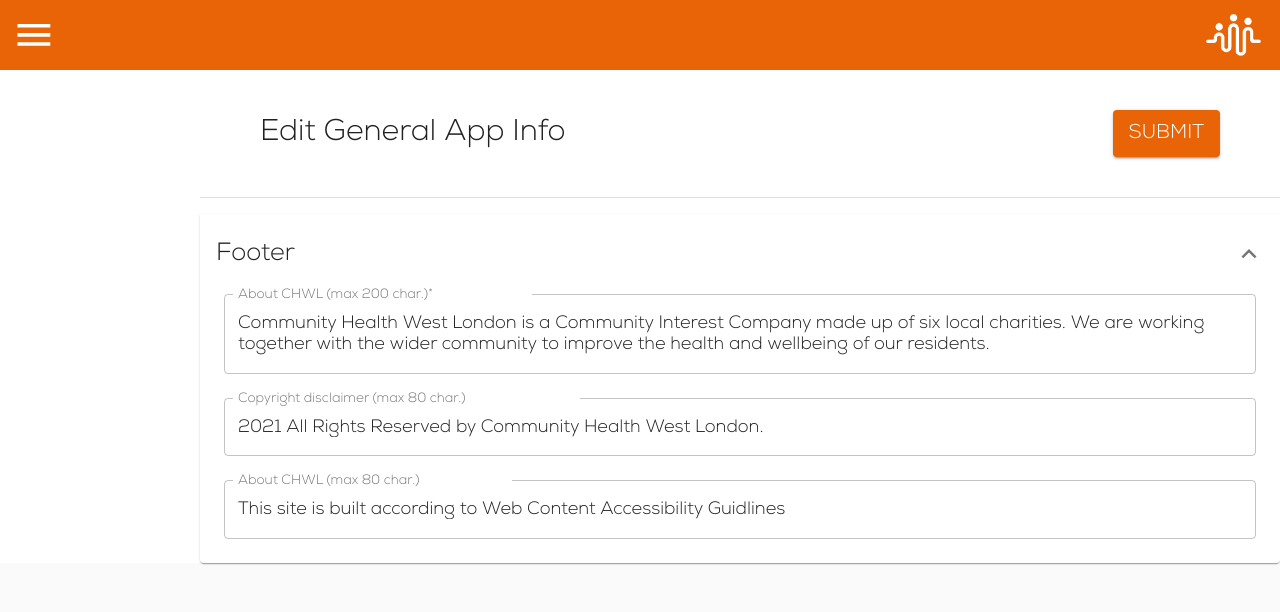
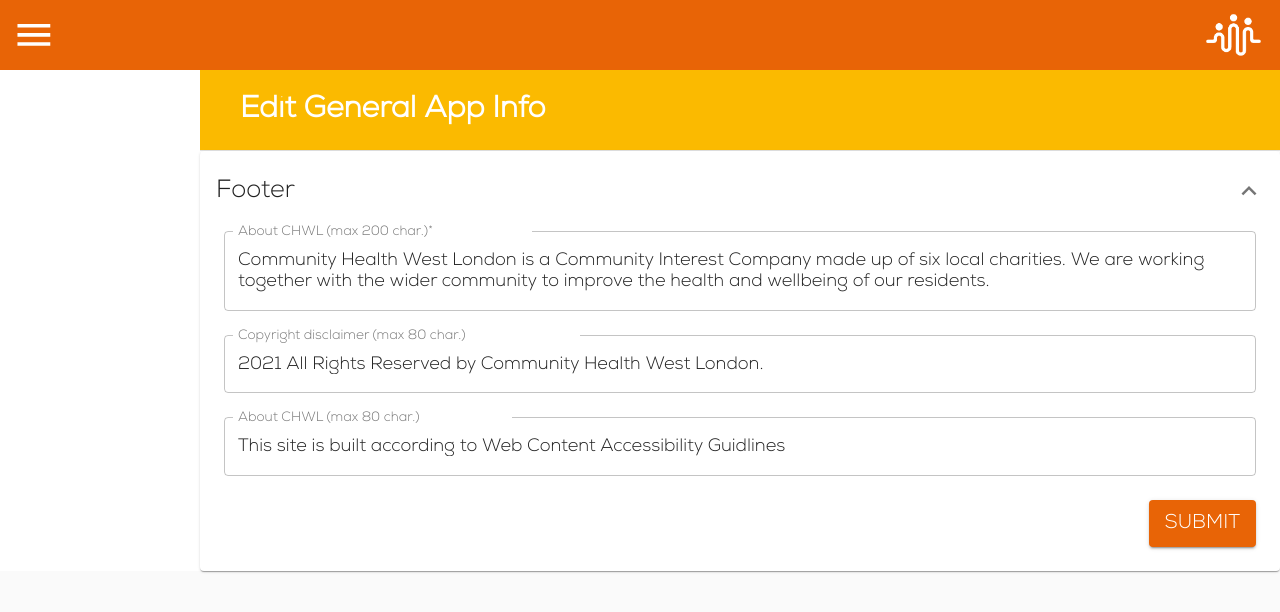
Before and after one commit to lukeperrin10/kcsc_admin, a React (Create React App) app: page / in a window 1280 px wide. Shown: the top 612 px of the page. Built offline with nearby package versions, Linux system fonts and the light colour scheme; no server answers; what j-tockauth would draw is missing.

Commit message:
refactors footer form into separate component

```diff
--- /dev/null
+++ b/src/components/GeneralDashboard/FooterForm.jsx
@@ -0,0 +1,115 @@
+import React, { useState } from 'react'
+import ExpandMoreIcon from '@material-ui/icons/ExpandMore'
+import { Controller, useForm } from 'react-hook-form'
+import {
+  Accordion,
+  AccordionSummary,
+  AccordionDetails,
+  Typography,
+  TextField,
+  Grid,
+  Button,
+} from '@material-ui/core'
+import useCommonStyles from '../../theme/useCommonStyles'
+
+const FooterForm = ({ about, disclaimers }) => {
+  const [expanded, setExpanded] = useState({ footer: true })
+  const { control, handleSubmit } = useForm()
+  const commonClasses = useCommonStyles()
+  const aboutMaxLength = 200
+  const copyrightMaxLength = 80
+  const accessabilityMaxLength = 80
+
+  const onSubmit = (data) => {
+    console.log(data)
+  }
+
+  return (
+    <form
+      onSubmit={handleSubmit(onSubmit)}>
+      <Accordion
+        expanded={expanded.footer}
+        onChange={() => setExpanded({ ...expanded, footer: !expanded.footer })}>
+        <AccordionSummary expandIcon={<ExpandMoreIcon />}>
+          <Typography variant='h6'>Footer</Typography>
+        </AccordionSummary>
+        <AccordionDetails className={commonClasses.accordionDetails}>
+          <Grid container direction='column' spacing={3}>
+            <Grid item>
+              <Controller
+                name='about'
+                control={control}
+                defaultValue={about}
+                rules={{ required: 'About CHWL cannot be empty' }}
+                render={({
+                  field: { onChange, value },
+                  fieldState: { error },
+                }) => (
+                  <TextField
+                    variant='outlined'
+                    fullWidth
+                    label={`About CHWL (max ${aboutMaxLength} char.)*`}
+                    multiline
+                    rows={2}
+                    rowsMax={6}
+                    inputProps={{ maxLength: aboutMaxLength }}
+                    error={!!error}
+                    helperText={error ? error.message : null}
+                    value={value}
+                    onChange={onChange}
+                  />
+                )}
+              />
+            </Grid>
+            <Grid item>
+              <Controller
+                name='copyright'
+                control={control}
+                defaultValue={disclaimers.copyright}
+                render={({ field: { onChange, value } }) => (
+                  <TextField
+                    variant='outlined'
+                    fullWidth
+                    label={`Copyright disclaimer (max ${copyrightMaxLength} char.)`}
+                    inputProps={{ maxLength: copyrightMaxLength }}
+                    value={value}
+                    onChange={onChange}
+                  />
+                )}
+              />
+            </Grid>
+            <Grid item>
+              <Controller
+                name='accessability'
+                control={control}
+                defaultValue={disclaimers.accessability}
+                render={({ field: { onChange, value } }) => (
+                  <TextField
+                    variant='outlined'
+                    fullWidth
+                    label={`About CHWL (max ${accessabilityMaxLength} char.)`}
+                    inputProps={{ maxLength: accessabilityMaxLength }}
+                    value={value}
+                    onChange={onChange}
+                  />
+                )}
+              />
+            </Grid>
+            <Grid
+              item
+              container
+              direction='row'
+              alignItems='center'
+              justify='flex-end'>
+              <Button type='submit' variant='contained' color='primary'>
+                Submit
+              </Button>
+            </Grid>
+          </Grid>
+        </AccordionDetails>
+      </Accordion>
+    </form>
+  )
+}
+
+export default FooterForm
--- a/src/data/add_data.json
+++ b/src/data/add_data.json
@@ -1,7 +1,7 @@
 {
   "app_data": {
     "about": "Community Health West London is a Community Interest Company made up of six local charities. We are working together with the wider community to improve the health and wellbeing of our residents.",
-    "disclamers": {
+    "disclaimers": {
       "copyright": "2021 All Rights Reserved by Community Health West London.",
       "accessability": "This site is built according to Web Content Accessibility Guidlines"
     }
--- a/src/theme/useCommonStyles.js
+++ b/src/theme/useCommonStyles.js
@@ -9,13 +9,15 @@ const useCommonStyles = makeStyles((theme) => ({
       width: '100%',
     },
   },
+  dashboardHeader: {
+    padding: '1rem 2rem',
+    backgroundColor: theme.palette.secondary.main,
+    color: theme.palette.secondary.contrastText
+  },
   accordionDetails: {
     padding: '0 24px 24px 24px'
   },
-  formControls: {
-    margin: '2rem 0',
-    padding: '0 3rem'
-  }
+
 }))
 
 export default useCommonStyles
--- a/src/views/GeneralDashboard.jsx
+++ b/src/views/GeneralDashboard.jsx
@@ -1,126 +1,27 @@
-import React, { useState } from 'react'
-import {
-  Accordion,
-  AccordionSummary,
-  AccordionDetails,
-  Typography,
-  TextField,
-  Grid,
-  Button,
-  Divider,
-} from '@material-ui/core'
-import ExpandMoreIcon from '@material-ui/icons/ExpandMore'
+import React from 'react'
+import { Typography, Divider, Box } from '@material-ui/core'
 import useCommonStyles from '../theme/useCommonStyles'
 import app_data from '../data/add_data.json'
-import { useForm, Controller } from 'react-hook-form'
-
-const aboutMaxLength = 200
-const copyrightMaxLength = 80
-const accessabilityMaxLength = 80
+import FooterForm from '../components/GeneralDashboard/FooterForm'
 
 const GeneralDashboard = () => {
   const commonClasses = useCommonStyles()
-  const appData = app_data.app_data
-  const [expanded, setExpanded] = useState({ footer: true })
-  const { control, handleSubmit } = useForm()
-
-  const onSubmit = (data) => {
-    console.log(data)
-  }
+  // Use that on localhost
+  const { about, disclaimers } = app_data.app_data
 
   return (
-    <>
-      <form
-        className={commonClasses.viewContainer}
-        onSubmit={handleSubmit(onSubmit)}>
-        <Grid
-          container
-          className={commonClasses.formControls}
-          direction='row'
-          alignItems='center'
-          justify='space-between'>
-          <Typography variant='h5'>Edit General App Info</Typography>
-          <Button type='submit' variant='contained' color='primary'>
-            Submit
-          </Button>
-        </Grid>
-        <Divider/>
-
-        <Accordion
-          expanded={expanded.footer}
-          onChange={() =>
-            setExpanded({ ...expanded, footer: !expanded.footer })
-          }>
-          <AccordionSummary expandIcon={<ExpandMoreIcon />}>
-            <Typography variant='h6'>Footer</Typography>
-          </AccordionSummary>
-          <AccordionDetails className={commonClasses.accordionDetails}>
-            <Grid container direction='column' spacing={3}>
-              <Grid item>
-                <Controller
-                  name='about'
-                  control={control}
-                  defaultValue={appData.about}
-                  rules={{ required: 'About CHWL cannot be empty' }}
-                  render={({
-                    field: { onChange, value },
-                    fieldState: { error },
-                  }) => (
-                    <TextField
-                      variant='outlined'
-                      fullWidth
-                      label={`About CHWL (max ${aboutMaxLength} char.)*`}
-                      multiline
-                      rows={2}
-                      rowsMax={6}
-                      inputProps={{ maxLength: aboutMaxLength }}
-                      error={!!error}
-                      helperText={error ? error.message : null}
-                      value={value}
-                      onChange={onChange}
-                    />
-                  )}
-                />
-              </Grid>
-              <Grid item>
-                <Controller
-                  name='copyright'
-                  control={control}
-                  defaultValue={appData.disclamers.copyright}
-                  render={({ field: { onChange, value } }) => (
-                    <TextField
-                      variant='outlined'
-                      fullWidth
-                      label={`Copyright disclaimer (max ${copyrightMaxLength} char.)`}
-                      inputProps={{ maxLength: copyrightMaxLength }}
-                      value={value}
-                      onChange={onChange}
-                    />
-                  )}
-                />
-              </Grid>
-              <Grid item>
-                <Controller
-                  name='accessability'
-                  control={control}
-                  defaultValue={appData.disclamers.accessability}
-                  render={({ field: { onChange, value } }) => (
-                    <TextField
-                      variant='outlined'
-                      fullWidth
-                      label={`About CHWL (max ${accessabilityMaxLength} char.)`}
-                      inputProps={{ maxLength: accessabilityMaxLength }}
-                      value={value}
-                      onChange={onChange}
-                    />
-                  )}
-                />
-              </Grid>
-            </Grid>
-          </AccordionDetails>
-        </Accordion>
-      </form>
-    </>
+    <Box className={commonClasses.viewContainer}>
+      <Box className={commonClasses.dashboardHeader}>
+        <Typography
+          data-cy='dashboard-header'
+          variant='h5'
+          style={{ fontWeight: 600 }}>
+          Edit General App Info
+        </Typography>
+      </Box>
+      <Divider />
+      <FooterForm about={about} disclaimers={disclaimers} />
+    </Box>
   )
 }
 
```
